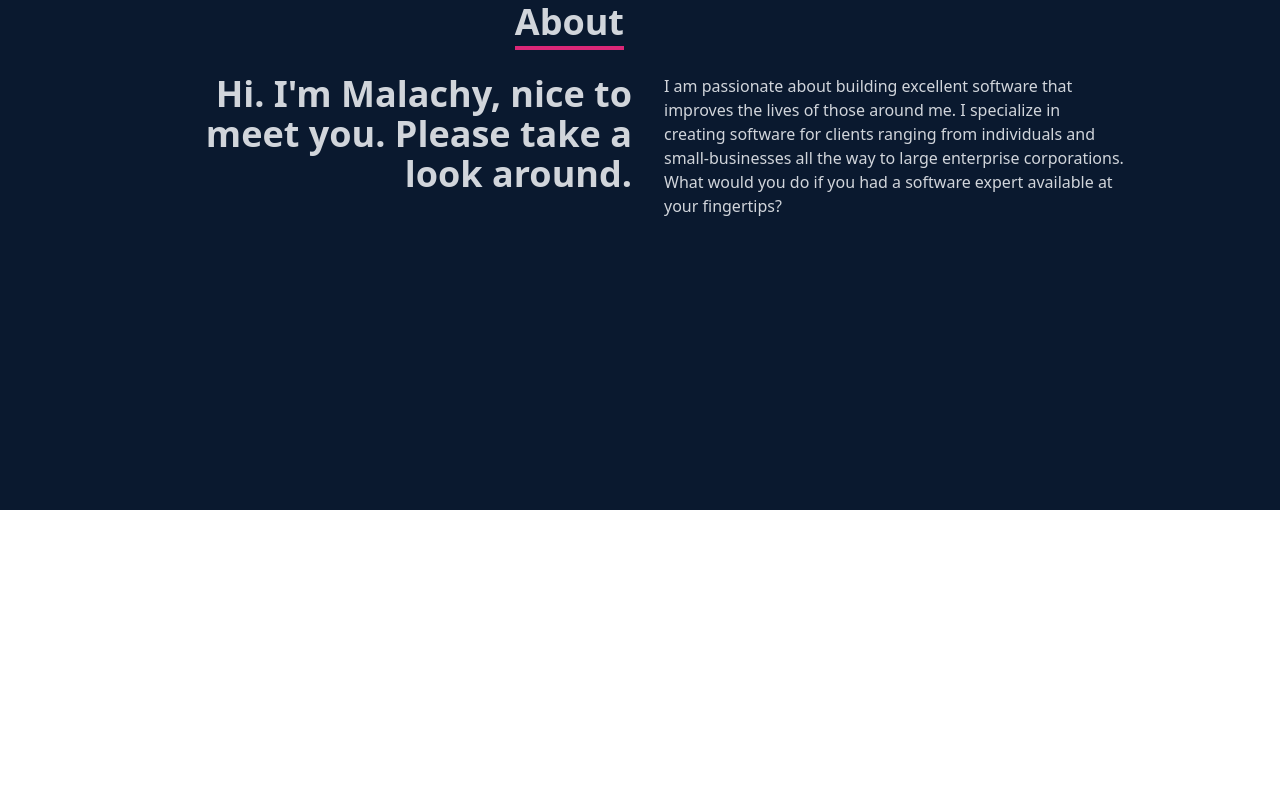
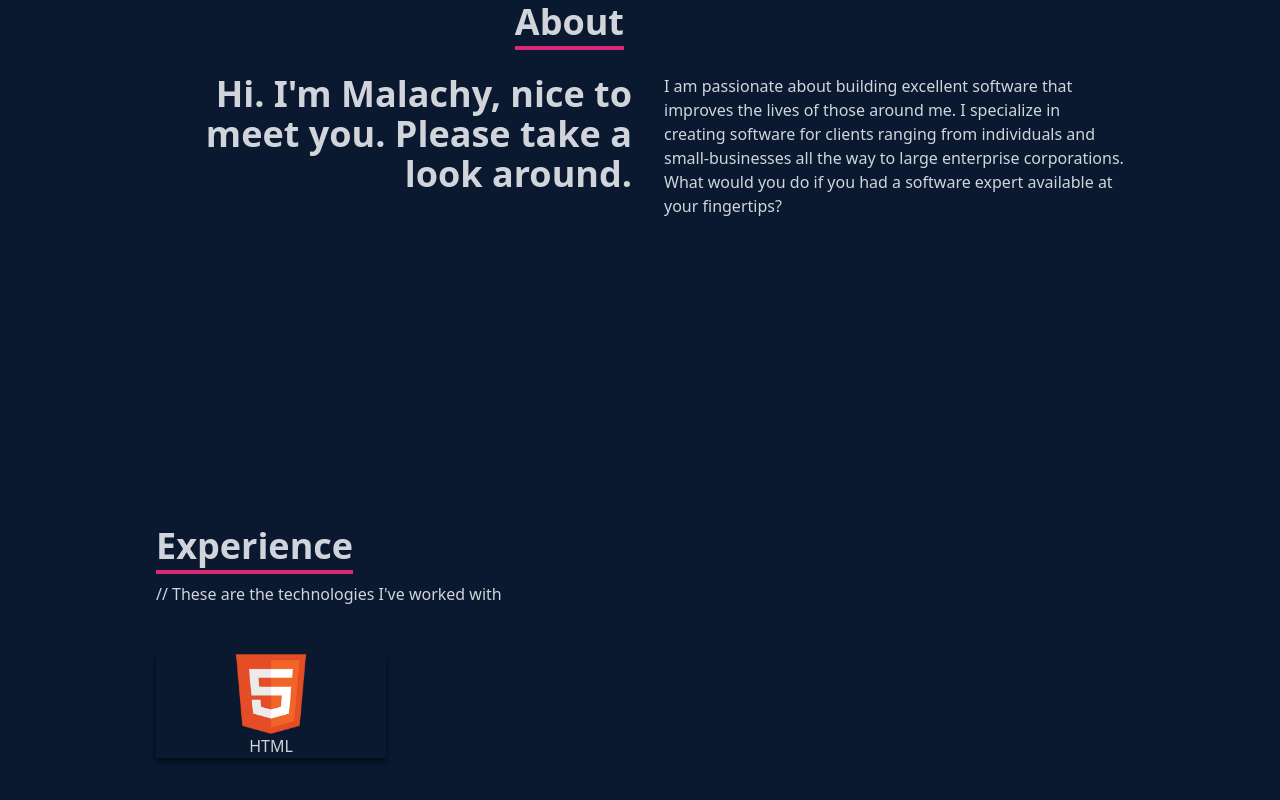
Before and after one commit to keavenymalachy/portfolio, a React (Create React App) app: page / in a window 1280 px wide. Shown: the part 1090-1890 px from the top of the page. Before the commit the page ends 1600 px from the top, so only its background shows below. Built offline with nearby package versions, Linux system fonts and the light colour scheme.

Commit message:
Started skills page

```diff
--- a/src/App.js
+++ b/src/App.js
@@ -1,6 +1,7 @@
 import Navbar from "./components/Navbar";
 import Home from "./components/Home";
 import About from "./components/About";
+import Skills from "./components/Skills";
 
 
 function App() {
@@ -9,6 +10,7 @@ function App() {
       <Navbar />
       <Home />
       <About />
+      <Skills />
     </div>
   );
 }
--- a/src/components/Skills.js
+++ b/src/components/Skills.js
@@ -1,9 +1,34 @@
 import React from 'react'
+import HTML from '../assets/html.png';
+import CSS from '../assets/css.png';
+import JavaScript from '../assets/javascript.png';
+import ReactImg from '../assets/react.png';
+import Node from '../assets/node.png';
+import FireBase from '../assets/firebase.png';
+import AWS from '../assets/aws.png';
+import GitHub from '../assets/github.png';
+import Tailwind from '../assets/tailwind.png';
+import Mongo from '../assets/mongo.png';
 
 
 const Skills = () => {
   return (
-    <div>Skills</div>
+    <div name='skills' className='bg-[#0a192f] text-gray-300'>
+      {/* Container */}
+        <div className='max-w-[1000px] mx-auto p-4 flex flex-col justify-center w-full h-full'>
+          <div>
+            <p className='text-4xl font-bold inline border-b-4 border-pink-600 text-gray-300'>Experience</p>
+            <p className='py-4'>// These are the technologies I've worked with</p>
+          </div>
+
+          <div className='w-full grid grid-cols-2 sm:grid-cols-4 gap-4 text-center py-8'>
+            <div className='shadow-md shadow-[#040c16]'>
+              <img className='w-20 mx-auto' src={HTML} alt="HTML icon" />
+              <p>HTML</p>
+            </div>
+          </div>
+        </div>
+    </div>
   )
 }
 
```
